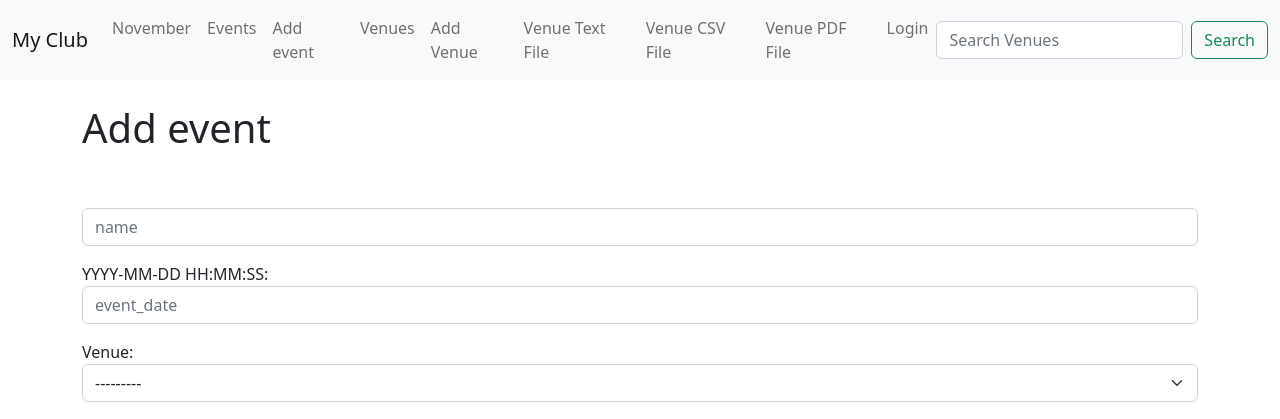
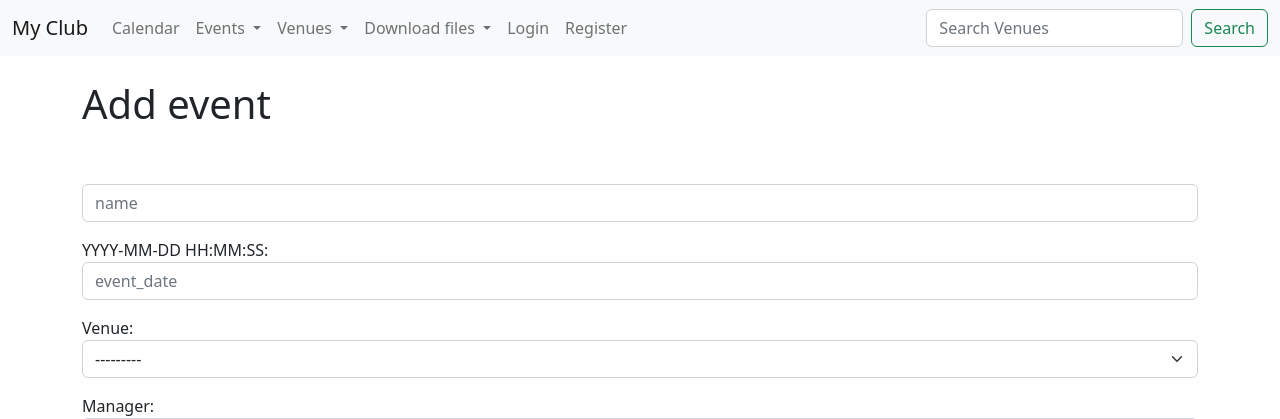
Before and after one commit to Ruslan91111/djangosite, a Django app: page /add_event in a window 1280 px wide. Shown: the top 419 px of the page. Run offline with Django 4.2, Linux system fonts and the light colour scheme; data comes from the database, SQL or seed files in the repository; both versions use the stored data as it was after the commit.

Commit message:
Registration

```diff
--- a/mywebsite/events/templates/events/navbar.html
+++ b/mywebsite/events/templates/events/navbar.html
@@ -5,46 +5,60 @@
       <span class="navbar-toggler-icon"></span>
     </button>
 
-
+<!-- CALENDAR -->
     <div class="collapse navbar-collapse" id="navbarSupportedContent">
       <ul class="navbar-nav me-auto mb-2 mb-lg-0">
         <li class="nav-item">
-          <a class="nav-link" href="{% url 'home' '2022' 'November' %}">November</a>
-        </li>
-        <li class="nav-item">
-          <a class="nav-link" href="{% url 'list-events' %}">Events</a>
-        </li>
-        <li class="nav-item">
-          <a class="nav-link" href="{% url 'add-event' %}">Add event</a>
-        </li>
-        <li class="nav-item">
-          <a class="nav-link" href="{% url 'list-venues' %}">Venues</a>
-        </li>
-        <li class="nav-item">
-          <a class="nav-link" href="{% url 'add-venue' %}">Add Venue</a>
-        </li>
-        <li class="nav-item">
-          <a class="nav-link" href="{% url 'venue_text' %}">Venue Text File</a>
-        </li>
-         <li class="nav-item">
-          <a class="nav-link" href="{% url 'venue_csv' %}">Venue CSV File</a>
-        </li>
-         <li class="nav-item">
-          <a class="nav-link" href="{% url 'venue_pdf' %}">Venue PDF File</a>
+          <a class="nav-link" href="{% url 'home' '2022' 'November' %}">Calendar</a>
         </li>
 
+<!-- EVENTS -->
+        <li class="nav-item dropdown">
+          <a class="nav-link dropdown-toggle" href="#" role="button" data-bs-toggle="dropdown" aria-expanded="false">
+            Events
+          </a>
+          <ul class="dropdown-menu">
+            <li><a class="dropdown-item" href="{% url 'list-events' %}">All events</a></li>
+            <li><a class="dropdown-item" href="{% url 'add-event' %}">Add event</a></li>
+          </ul>
+
+<!-- VENUES -->
+        <li class="nav-item dropdown">
+          <a class="nav-link dropdown-toggle" href="#" role="button" data-bs-toggle="dropdown" aria-expanded="false">
+            Venues
+          </a>
+          <ul class="dropdown-menu">
+            <li><a class="dropdown-item" href="{% url 'list-venues' %}">All venues</a></li>
+            <li><a class="dropdown-item" href="{% url 'add-venue' %}">Add Venue</a></li>
+          </ul>
+
+<!-- DOWNLOAD FILES -->
+        <li class="nav-item dropdown">
+          <a class="nav-link dropdown-toggle" href="#" role="button" data-bs-toggle="dropdown" aria-expanded="false">
+            Download files
+          </a>
+          <ul class="dropdown-menu">
+            <li><a class="dropdown-item" href="{% url 'venue_text' %}">Venue Text File</a></li>
+            <li><a class="dropdown-item" href="{% url 'venue_csv' %}">Venue CSV File</a></li>
+            <!-- <li><hr class="dropdown-divider"></li> -->
+            <li><a class="dropdown-item" href="{% url 'venue_pdf' %}">Venue PDF File</a></li>
+          </ul>
+
+
+<!-- LOGIN/LOGOUT/REGISTER -->
         {% if user.is_authenticated %}
         <li class="nav-item">
-          <a class="nav-link" href="{% url 'logout' %}">Logout</a>
-        </li>
+          <a class="nav-link" href="{% url 'logout' %}">Logout</a></li>
         {% else %}
         <li class="nav-item">
-          <a class="nav-link" href="{% url 'login' %}">Login</a>
-        </li>
+          <a class="nav-link" href="{% url 'login' %}">Login</a></li>
+        <li class="nav-item">
+          <a class="nav-link" href="{% url 'register_user' %}">Register</a></li>
         {% endif %}
+  </ul>
 
-      </ul>
-      <form class="d-flex" method=POST action="{% url 'search-venues' %}">
+<!-- SEARCH -->
+        <form class="d-flex" method=POST action="{% url 'search-venues' %}">
         {% csrf_token %}
         <input class="form-control me-2" type="search" placeholder="Search Venues" aria-label="Search" name="searched">
         <button class="btn btn-outline-success" type="submit">Search</button>
--- a/mywebsite/members/urls.py
+++ b/mywebsite/members/urls.py
@@ -5,5 +5,7 @@
 urlpatterns = [
     path('login_user', views.login_user, name='login'),
     path('logout_user', views.logout_user, name='logout'),
+    path('register_user', views.register_user, name='register_user'),
+
 
 ]
```
Also changed, not shown: mywebsite/members/templates/authenticate/register_user.html (added, +22 -0 lines), mywebsite/members/views.py (+19 -0 lines), mywebsite/db.sqlite3.
